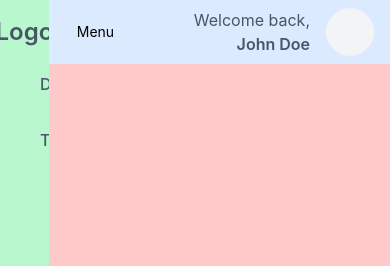
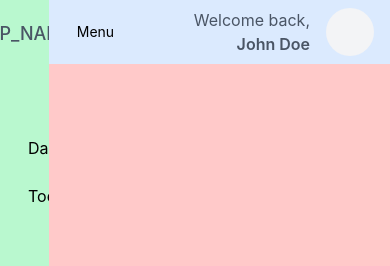
Before and after one commit to CIIS-ZCMC/zcmc-front-template, a React (Vite) app: page / in a window 390 px wide. Shown: the top 266 px of the page. Built offline with nearby package versions, Linux system fonts and the light colour scheme.

Commit message:
feat: added sidebar menu and make responsive using sidebar context for minisidebar

```diff
--- a/src/components/layout/Sidebar.tsx
+++ b/src/components/layout/Sidebar.tsx
@@ -1,26 +1,22 @@
-import { Box, Button, Typography } from "../ui"
+import { Box, Button, Typography, SidebarMenuItem } from "../ui"
 import { useSidebar } from "../../contexts/SidebarContext";
 import {sidebarRoute} from "@/routes/routeLibrary";
+import { APP_NAME } from "../../constants/appConfig";
 
 const Sidebar = () => {
     const { isOpen } = useSidebar();
 
     return (
         <Box className={`${isOpen ? 'w-1/8' : 'w-20'} bg-green-100 flex flex-col transition-all duration-300 ease-in-out`}>
-            <Box className="h-16 bg-green-200 flex items-center justify-center">
-                <Typography variant="h3" className="text-gray-600">Logo</Typography>
+            <Box className="h-32 bg-green-200 flex justify-center py-5">
+                <Typography variant="h5" className="text-gray-600">{`${APP_NAME}`}</Typography>
             </Box>
             <Box className="flex-1 bg-green-200">
-                <Box className="flex flex-col space-y-4 px-6">
-                    {sidebarRoute.map((route, index) => (
-                        <Box key={index} className="flex items-center space-x-2 hover:bg-gray-100 p-2 rounded">
-                            {route.icon}
-                            <Typography className="text-gray-600 font-medium">{route.label}</Typography>
-                        </Box>
-                    ))}
+                <Box className={`flex flex-col space-y-2`}>
+                    {sidebarRoute.map((route, index) => <SidebarMenuItem key={index} route={route} isOpen={isOpen} />)}
                 </Box>
             </Box>
-            <Box className="h-16 bg-green-200 flex items-center justify-center px-6">
+            <Box className="h-16 bg-green-200 flex items-center justify-center px-5">
                 <Button
                     label="Logout"
                     variant="contained"
--- /dev/null
+++ b/src/components/ui/SidebarMenuItem.tsx
@@ -0,0 +1,18 @@
+import Box from "./Box"
+import Typography from "./Typography"
+
+interface SidebarMenuItemProps {
+    route: any;
+    isOpen: boolean;
+}
+
+const SidebarMenuItem = ({route, isOpen}: SidebarMenuItemProps) => {
+    return (
+        <Box key={route.id} className="flex items-center space-x-2 cursor-pointer px-5 hover:bg-primary-dark hover:text-white p-2 transition-all duration-100 ease-in-out">
+            {route.icon}
+            {isOpen && <Typography variant="p">{route.label}</Typography>}
+        </Box>
+    )
+}
+
+export default SidebarMenuItem
--- a/src/components/ui/index.ts
+++ b/src/components/ui/index.ts
@@ -6,6 +6,7 @@ import ToastContainer from "./ToastContainer";
 import TextField from "./TextField";
 import Typography from "./Typography";
 import Spinner from "./Spinner";
+import SidebarMenuItem from "./SidebarMenuItem";
 
 export {
     Avatar,
@@ -15,5 +16,6 @@ export {
     ToastContainer,
     TextField,
     Typography,
-    Spinner
+    Spinner,
+    SidebarMenuItem
 };
--- a/src/constants/appConfig.ts
+++ b/src/constants/appConfig.ts
@@ -1,3 +1,7 @@
+export const APP_NAME = "[APP_NAME]"
+
+export const APP_ENV = "local";
+
 export const API_BASE_URL = {
     production: "https://[DOMAIN]/api",
     development: "https://[DEV_DOMAIN]/api",
--- a/src/services/apiClient.ts
+++ b/src/services/apiClient.ts
@@ -1,9 +1,9 @@
 import axios from "axios";
-import {API_BASE_URL} from "../constants/appConfig.ts";
+import {API_BASE_URL, APP_ENV} from "../constants/appConfig.ts";
 import { logout } from "./authService";
 
 const referral_api = axios.create({
-  baseURL: API_BASE_URL.local,
+  baseURL: API_BASE_URL[APP_ENV],
   withCredentials: true,
   headers: {
     Accept: "application/json",
```
